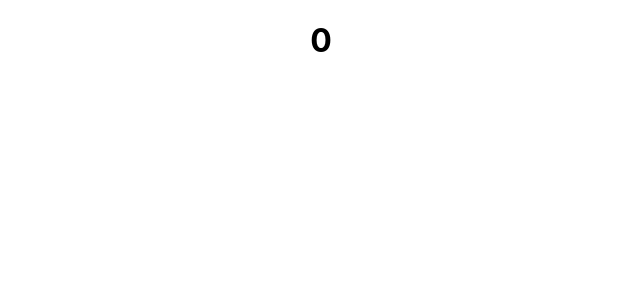
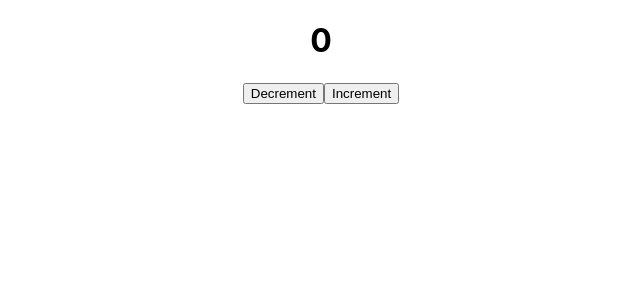
Before and after one commit to ftgzl/react-redux-counter-app, a React (Create React App) app: page / in a window 1280 px wide. Shown: the top 300 px of the page, without its empty margins (319-959 px from the left). Built offline with nearby package versions, Linux system fonts and the light colour scheme.

Commit message:
Add reducer

```diff
--- a/src/components/Counter.js
+++ b/src/components/Counter.js
@@ -1,12 +1,18 @@
 import React from 'react'
 
-import {useSelector} from 'react-redux'
+import {useSelector, useDispatch} from 'react-redux'
+
+import {increment, decrement} from '../redux/counter/counterSlice'
 
 function Counter() {
   const countValue = useSelector((state) => state.counter.value)
+  const dispatch = useDispatch()
+
   return (
     <div>
       <h1>{countValue}</h1>
+      <button onClick={() => dispatch(decrement())}>Decrement</button>
+      <button onClick={() => dispatch(increment())}>Increment</button>
     </div>
   )
 }
--- a/src/redux/counter/counterSlice.js
+++ b/src/redux/counter/counterSlice.js
@@ -5,8 +5,15 @@
   initialState: {
     value: 0,
   },
-  reducer: {},
+  reducer: {
+    increment: (state) => {
+      state.value += 1;
+    },
+    decrement: (state) => {
+      state.value -= 1;
+    }
+  },
 })
 
-
+export const {increment, decrement} = counterSlice.actions
 export default counterSlice.reducer
```
